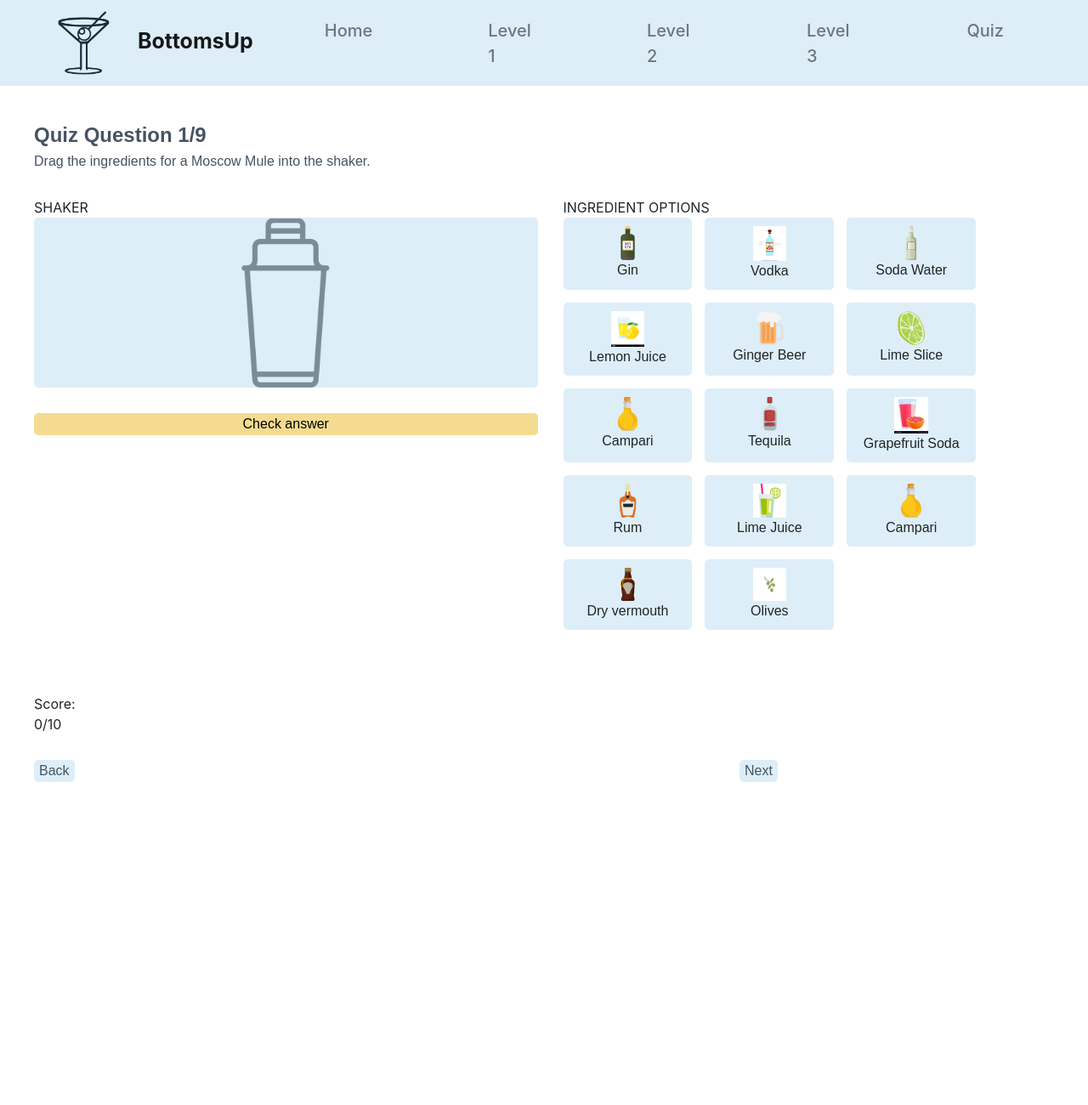
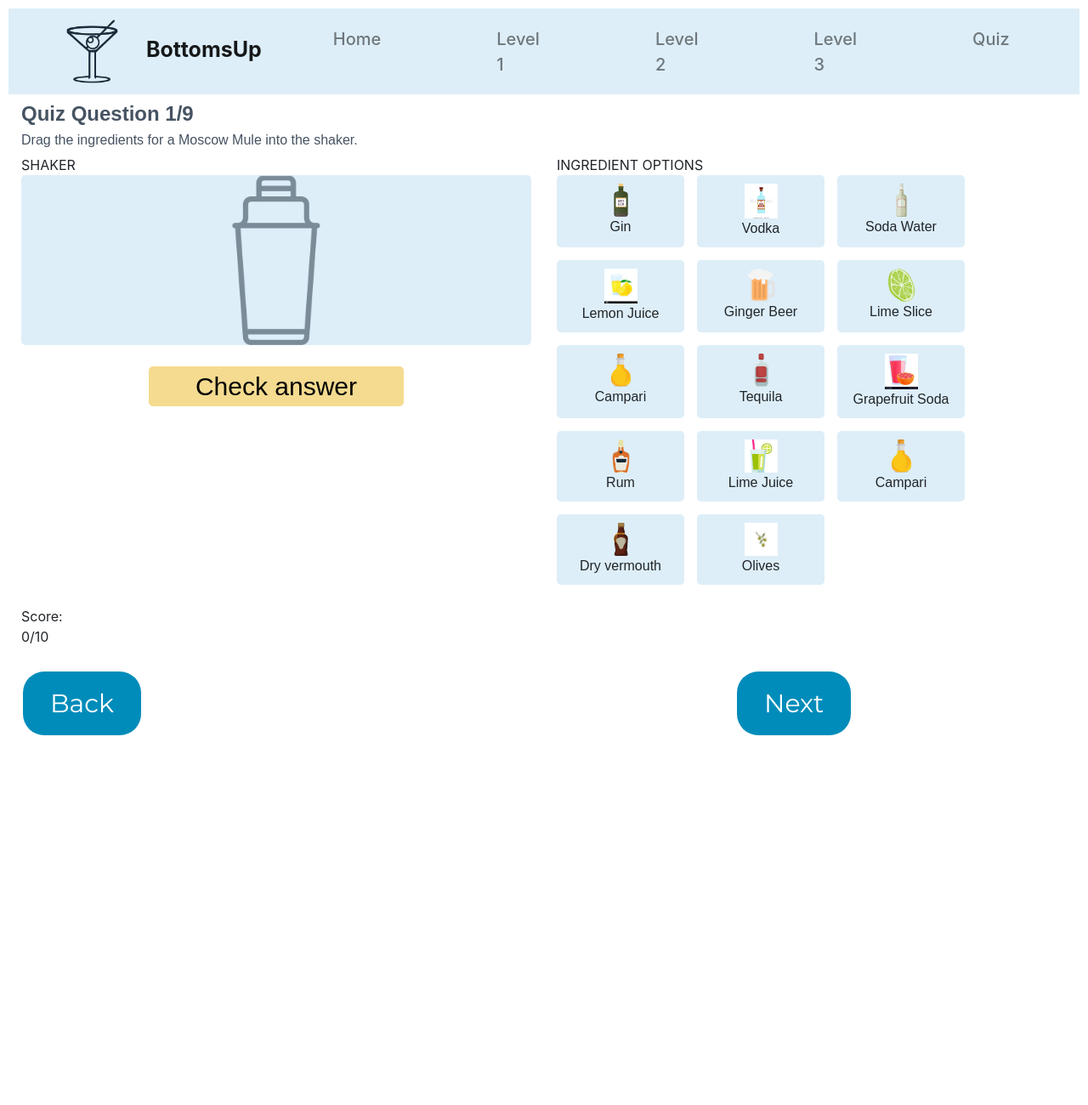
Before and after one commit to chris-cox-columbia/UID-Final-Project, a Flask app: page /quiz/1 in a window 1280 px wide. Shown: the whole page at 85% size. Before the commit the page ends 920 px from the top, so only its background shows below. Run offline with Flask 2, Linux system fonts and the light colour scheme; some libraries are stand-ins or nearby versions; some web fonts are replaced.

Commit message:
new css added

```diff
--- a/static/layout.css
+++ b/static/layout.css
@@ -1,15 +1,11 @@
-html, body {
-    width: 100vw;
-    overflow-y: auto;
-    top: 0;
-    left: 0;
-    right: 0;
+body {
+    display: block;
+    margin: 10px;
+    min-height: 100vw;
 }
 .a-container {
-    width: auto;
-    box-sizing: border-box;
-    position: relative;
-    margin: 10px 25px 0px 25px;
+    width: 100%;
+    height: 700px;
 }
 .button1 {
     width: 400px;
@@ -53,4 +49,5 @@ html, body {
     display: flex;
     -webkit-flex-wrap: nowrap;
     flex-wrap: nowrap;
+    padding-top: 15px;
 }
--- a/static/quiz.css
+++ b/static/quiz.css
@@ -5,7 +5,7 @@
 }
 
 .row{
-  margin-bottom: 30px;
+  width: 100%;
   margin-left: 0px;
 }
 
@@ -43,8 +43,17 @@
 
 /* ratios */
 
-#main_row, #answer{
+#main_row {
+  margin-top: 20px;
+  height: 200px;
+  justify-content: center;
+  width: 100%;
+
+}
+
+ #answer{
   margin-left: 0px;
+  padding-top: 20px;
 }
 
 #title{
@@ -75,21 +84,35 @@
 }
 
 .answer_button{
-  width: 100%;
+  margin:auto;
+  width: 50%;
   border: 0px;
+  font-size: 30px;
   border-radius: 5px;
   background-color: #F4DB90;
   font-family: 'Muli', sans-serif;
-}
+}S
 
 #navigation{
-  font-family: 'Muli', sans-serif;
+  display: flex;
+    justify-content: center;
+    align-items: center;
+    padding: 10px;
 }
 
 .quiz_button{
-  border: 0px;
-  background-color: #DDEEF8;
-  color: #465362;
-  font-family: 'Muli', sans-serif;
-  border-radius: 5px;
+  padding: 10px;
+  border: none;
+  border-radius: 25px;
+  color: white;
+  padding: 15px 32px;
+  text-align: center;
+  text-decoration: none;
+  display: inline-block;
+  font-size: 30px;
+  margin: 4px 2px;
+  cursor: pointer;
+  background-color: #008CBA;
+  font-family: 'Montserrat';
+  position: relative;
 }
--- a/templates/introDrinkPage.html
+++ b/templates/introDrinkPage.html
@@ -12,7 +12,7 @@
 </script>
 
 <div class="a-container">
-    <div class="row">
+    <div class="row video">
         <div class="col-md-10">
             <div>
                 <div class="learn_circle">
```
